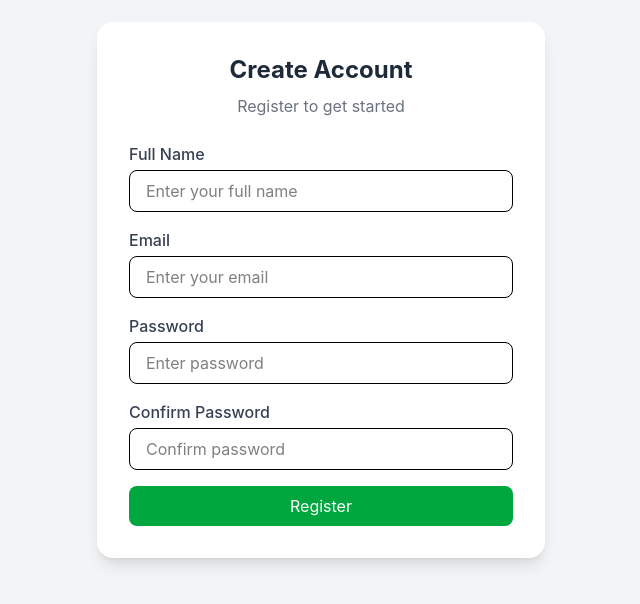
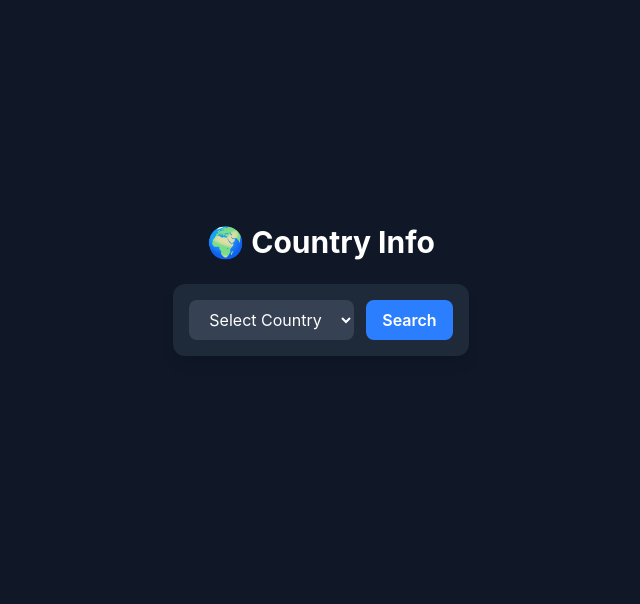
Before and after one commit to Shus13/react-campus-project, a React (Vite) app: page / in a window 1280 px wide. Shown: the part 110-714 px from the top of the page, without its empty margins (319-959 px from the left). Built offline with nearby package versions, Linux system fonts and the light colour scheme.

Commit message:
Add country info app with API integration

```diff
--- a/src/App.tsx
+++ b/src/App.tsx
@@ -2,7 +2,8 @@
 // import ProfileCard from "./components/ProfileCard";
 // import Counter from "./components/Counter";
 
-import RegistrationFrom from "./components/RegistrationFrom";
+import FetchAPI from "./components/FetchAPI";
+// import RegistrationFrom from "./components/RegistrationFrom";
 
 // import Form from "./components/Form";
 
@@ -63,8 +64,11 @@ const App = () => {
       {/* <div>
         <Form />
       </div> */}
+      {/* <div>
+        <RegistrationFrom />
+      </div> */}
       <div>
-        <RegistrationFrom />
+        <FetchAPI />
       </div>
     </>
   );
--- /dev/null
+++ b/src/components/FetchAPI.tsx
@@ -0,0 +1,204 @@
+// simply api fetch garney tarika
+
+// import { useEffect, useState } from "react";
+
+// const FetchAPI = () => {
+
+//   const [data, setData] = useState<any>(null);
+//   const [loading, setLoading] = useState(true);
+
+//   useEffect(() => {
+//     getData();
+//   }, []);
+
+//   async function getData() {
+//     try {
+//       const url = "https://restcountries.com/v3.1/name/nepal";
+//       const response = await fetch(url);
+//       const result = await response.json();
+
+//       setData(result);
+//     } catch (error) {
+//       console.log("Error:", error);
+//     } finally {
+//       setLoading(false);
+//     }
+//   }
+
+//   if (loading) return <h1>Loading...</h1>;
+
+//   return (
+//     <div>
+//       <h1>Country Info</h1>
+
+//       {data && (
+//         <div>
+//           <h2>{data[0].name.common}</h2>
+//           <p>Capital: {data[0].capital[0]}</p>
+//           <img src={data[0].flags.png} alt="flag" />
+
+//         </div>
+//       )}
+//     </div>
+//   );
+// };
+
+// export default FetchAPI;
+
+// Submit button  use gareyera API call gareyera data fetch garda
+
+import { useState } from "react";
+
+const CountryApp = () => {
+  const [country, setCountry] = useState(""); //user ley select gareyko country store garna
+  const [data, setData] = useState(null); // API bata ayera data yesma basalna
+  const [loading, setLoading] = useState(false); // api call hudai xa vaneyra dekhauna
+
+  const countries = ["nepal", "india", "japan", "usa"];
+
+  const handleSubmit = async (e) => {
+    e.preventDefault();
+
+    if (!country) {
+      alert("Plese select a country");
+      return;
+    }
+
+    try {
+      setLoading(true);
+
+      const res = await fetch(`https://restcountries.com/v3.1/name/${country}`);
+      const result = await res.json();
+
+      console.log(result);
+      setData(result[0]);
+    } catch (err) {
+      console.log(err);
+    } finally {
+      setTimeout(() => {
+        setLoading(false);
+      }, 5000);
+    }
+  };
+
+  return (
+    <div className="min-h-screen bg-gray-900 text-white flex flex-col items-center justify-center p-5">
+      <h1 className="text-3xl font-bold mb-6">🌍 Country Info</h1>
+
+      {/* 🔹 Form */}
+      <form
+        onSubmit={handleSubmit}
+        className="flex gap-3 bg-gray-800 p-4 rounded-xl shadow-lg"
+      >
+        <select
+          value={country}
+          onChange={(e) => setCountry(e.target.value)}
+          className="px-4 py-2 rounded-lg bg-gray-700 text-white outline-none"
+        >
+          <option value="">Select Country</option>
+          {countries.map((c, index) => (
+            <option key={index} value={c}>
+              {c.toUpperCase()}
+            </option>
+          ))}
+        </select>
+
+        <button
+          type="submit"
+          className="bg-blue-500 hover:bg-blue-600 px-4 py-2 rounded-lg font-semibold"
+        >
+          Search
+        </button>
+      </form>
+
+      {/* 🔹 Loading */}
+      {loading && <h2 className="mt-6 text-xl animate-pulse">Loading...</h2>}
+
+      {/* 🔹 Result Card */}
+      {data && !loading && (
+        <div className="mt-8 bg-gray-800 p-6 rounded-2xl shadow-xl w-80 text-center">
+          <img
+            src={data.flags.png}
+            alt="flag"
+            className="w-24 mx-auto mb-4 rounded"
+          />
+
+          <h2 className="text-2xl font-bold">{data.name.common}</h2>
+
+          <p className="mt-2">Capital: {data.capital[0]}</p>
+          <p>Region: {data.region}</p>
+          <p>Population: {data.population.toLocaleString()}</p>
+
+          <a
+            href={data.maps.googleMaps}
+            target="_blank"
+            className="inline-block mt-4 bg-green-500 hover:bg-green-600 px-4 py-2 rounded-lg"
+          >
+            View Map
+          </a>
+        </div>
+      )}
+    </div>
+  );
+};
+
+export default CountryApp;
+
+// useEffect use gareyara data fetch garda
+
+// import { useEffect, useState } from "react";
+
+// const FetchAPI = () => {
+
+//   const [data, setData] = useState<any>(null);
+//   const [loading, setLoading] = useState(true);
+//   const [country, setCountry] = useState("nepal"); // default
+
+//   useEffect(() => {
+//     getData();
+//   }, [country]); // 👈 change: runs when country changes
+
+//   async function getData() {
+//     try {
+//       setLoading(true);
+
+//       const url = `https://restcountries.com/v3.1/name/${country}`;
+//       const response = await fetch(url);
+//       const result = await response.json();
+
+//       setData(result);
+//     } catch (error) {
+//       console.log("Error:", error);
+//     } finally {
+//       setLoading(false);
+//     }
+//   }
+
+//   return (
+//     <div>
+//       <h1>Country Info</h1>
+
+//       {/* 🔹 Simple Dropdown */}
+//       <select onChange={(e) => setCountry(e.target.value)}>
+//         <option value="nepal">Nepal</option>
+//         <option value="india">India</option>
+//         <option value="japan">Japan</option>
+//         <option value="usa">USA</option>
+//       </select>
+
+//       {/* 🔹 Loading */}
+//       {loading && <h2>Loading...</h2>}
+
+//       {/* 🔹 Data */}
+//       {data && !loading && (
+//         <div>
+//           <h2>{data[0].name.common}</h2>
+//           <p>Capital: {data[0].capital[0]}</p>
+//           <img src={data[0].flags.png} alt="flag" />
+//         </div>
+//       )}
+//     </div>
+//   );
+// };
+
+// export default FetchAPI;
--- a/src/components/RegistrationFrom.tsx
+++ b/src/components/RegistrationFrom.tsx
@@ -1,4 +1,4 @@
-import { useForm } from "react-hook-form";
+import { useForm, type FromSubscribe } from "react-hook-form";
 import { z } from "zod";
 import { zodResolver } from "@hookform/resolvers/zod";
 
@@ -6,7 +6,7 @@ import { zodResolver } from "@hookform/resolvers/zod";
 const schema = z
   .object({
     name: z.string().min(3, "Name must be at least 3 characters"),
-    email: z.string().email("Invalid email address"),
+    email: z.email("Invalid email address"),
     password: z.string().min(6, "Password must be at least 6 characters"),
     confirmPassword: z.string(),
   })
@@ -14,25 +14,25 @@ const schema = z
     message: "Passwords do not match",
     path: ["confirmPassword"],
   });
+export type FormDataType = z.infer<typeof schema>;
 
 const RegistrationForm = () => {
   const {
     register,
     handleSubmit,
     formState: { errors },
-  } = useForm({
+  } = useForm<FormDataType>({
     resolver: zodResolver(schema),
   });
 
   // Submit handler
-  const onSubmit = (data) => {
+  const onSubmit = (data: FormDataType) => {
     console.log("Form Data:", data);
   };
 
   return (
     <div className="min-h-screen flex items-center justify-center bg-gray-100">
       <div className="bg-white shadow-lg rounded-2xl p-8 w-full max-w-md">
-
         <h2 className="text-2xl font-bold text-gray-800 text-center">
           Create Account
         </h2>
@@ -41,7 +41,6 @@ const RegistrationForm = () => {
         </p>
 
         <form onSubmit={handleSubmit(onSubmit)} className="mt-6 space-y-4">
-
           {/* Name */}
           <div>
             <label className="block text-gray-700 font-medium mb-1">
@@ -53,9 +52,7 @@ const RegistrationForm = () => {
               className="w-full px-4 py-2 border rounded-lg"
             />
             {errors.name && (
-              <p className="text-red-500 text-sm">
-                {errors.name.message}
-              </p>
+              <p className="text-red-500 text-sm">{errors.name.message}</p>
             )}
           </div>
 
@@ -70,9 +67,7 @@ const RegistrationForm = () => {
               className="w-full px-4 py-2 border rounded-lg"
             />
             {errors.email && (
-              <p className="text-red-500 text-sm">
-                {errors.email.message}
-              </p>
+              <p className="text-red-500 text-sm">{errors.email.message}</p>
             )}
           </div>
 
@@ -88,9 +83,7 @@ const RegistrationForm = () => {
               className="w-full px-4 py-2 border rounded-lg"
             />
             {errors.password && (
-              <p className="text-red-500 text-sm">
-                {errors.password.message}
-              </p>
+              <p className="text-red-500 text-sm">{errors.password.message}</p>
             )}
           </div>
 
@@ -119,7 +112,6 @@ const RegistrationForm = () => {
           >
             Register
           </button>
-
         </form>
       </div>
     </div>
```
